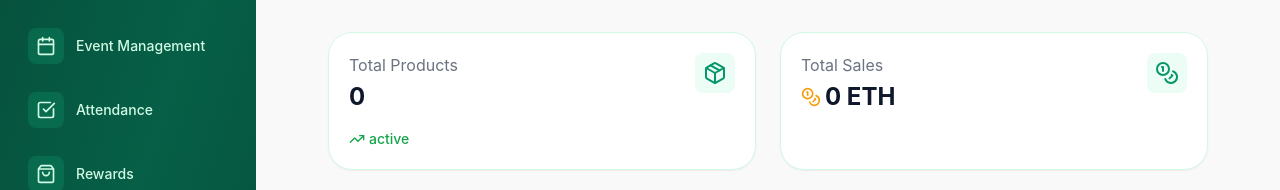
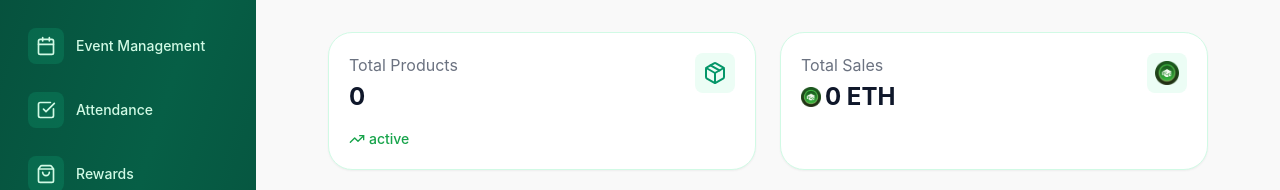
Before and after one commit to gonbeqt/CampusCoin_FrontEnd, a React (Vite) app: page /seller in a window 1280 px wide. Shown: the part 180-370 px from the top of the page. Built offline with nearby package versions, Linux system fonts and the light colour scheme; no server answers; sample sign-in values are in the browser's storage.

Commit message:
seller dashboard done

```diff
--- a/src/views/components/ProductCard.jsx
+++ b/src/views/components/ProductCard.jsx
@@ -1,5 +1,6 @@
 import React from 'react'
-import { Edit2Icon, TrashIcon, CoinsIcon } from 'lucide-react'
+import { Edit2Icon, TrashIcon } from 'lucide-react'
+import webLogo from '../../assets/images/Web logo.png'
 
 // Helper to format category display
 const formatCategory = (cat) => {
@@ -65,7 +66,7 @@ const ProductCard = ({
         </p>
         <div className="flex justify-between items-center">
           <div className="flex items-center text-blue-600 font-medium">
-            <CoinsIcon size={16} className="mr-1" />
+            <img src={webLogo} alt="Web Logo" className="w-4 h-4 mr-1" />
             <span>{product.price}</span>
           </div>
           {isSellerView ? (
--- a/src/views/components/SellerSidebar.jsx
+++ b/src/views/components/SellerSidebar.jsx
@@ -6,9 +6,9 @@ import {
   PlusCircleIcon,
   BarChart2Icon,
   SettingsIcon,
-  CoinsIcon,
   X,
 } from 'lucide-react'
+import logo from '../../assets/images/Web logo.png';
 
 const SellerSidebar = ({ user, showMobileMenu, onNavigate }) => {
   const location = useLocation()
@@ -66,9 +66,7 @@ const SellerSidebar = ({ user, showMobileMenu, onNavigate }) => {
             </button>
           </div>
           <div className="flex items-center gap-3 rounded-2xl border border-emerald-500/40 bg-emerald-700/40 px-3 py-4 shadow-lg shadow-emerald-950/30">
-            <div className="flex h-10 w-10 items-center justify-center rounded-xl bg-emerald-500/60">
-              <CoinsIcon className="h-5 w-5 text-white" />
-            </div>
+            <img src={logo} alt="Web Logo" className="h-8 w-8" />
             <div>
               <p className="text-xs font-medium uppercase tracking-[0.25em] text-emerald-100/80">CampusCoin</p>
               <p className="text-lg font-semibold text-white">Seller Studio</p>
--- a/src/views/pages/seller/AddProduct.jsx
+++ b/src/views/pages/seller/AddProduct.jsx
@@ -1,6 +1,7 @@
 import React, { useState, useEffect, useRef } from 'react'
 import { useNavigate } from 'react-router-dom'
-import { ArrowLeft, Image, Coins, Check } from 'lucide-react'
+import { ArrowLeft, Image, Check } from 'lucide-react'
+import webLogo from '../../../assets/images/Web logo.png'
 import ProductController from '../../../controllers/productController'
 
 const AddProduct = () => {
@@ -235,7 +236,7 @@ const result = await ProductController.addProduct(productFormData, token);
                 <label className="block text-sm font-medium text-gray-700 mb-1">Price (CampusCoin)*</label>
                 <div className="relative">
                   <div className="absolute inset-y-0 left-0 pl-3 flex items-center pointer-events-none">
-                    <Coins size={16} className="text-gray-400" />
+                    <img src={webLogo} alt="Web Logo" className="w-4 h-4" />
                   </div>
                   <input
                     type="number"
--- a/src/views/pages/seller/Dashboard.jsx
+++ b/src/views/pages/seller/Dashboard.jsx
@@ -8,6 +8,7 @@ import {
   BarChart2Icon,
   PlusCircleIcon,
 } from 'lucide-react'
+import webLogo from '../../../assets/images/Web logo.png'
 import WalletConnect from '../../../views/components/WalletConnect'
 import productController from '../../../controllers/productController'
 import authController from '../../../controllers/authController'
@@ -119,12 +120,12 @@ const SellerDashboard = ({ user }) => {
                 </div>
               ) : (
                 <p className="text-2xl font-bold mt-1 flex items-center">
-                  <CoinsIcon className="w-5 h-5 mr-1 text-amber-500" /> {stats.totalSales}  ETH
+                  <img src={webLogo} alt="Web Logo" className="w-5 h-5 mr-1" /> {stats.totalSales}  ETH
                 </p>
               )}
             </div>
             <div className="p-2 rounded-lg bg-emerald-50">
-              <CoinsIcon size={24} className="text-emerald-600" />
+              <img src={webLogo} alt="Web Logo" className="w-6 h-6" />
             </div>
           </div>
         </div>
```
